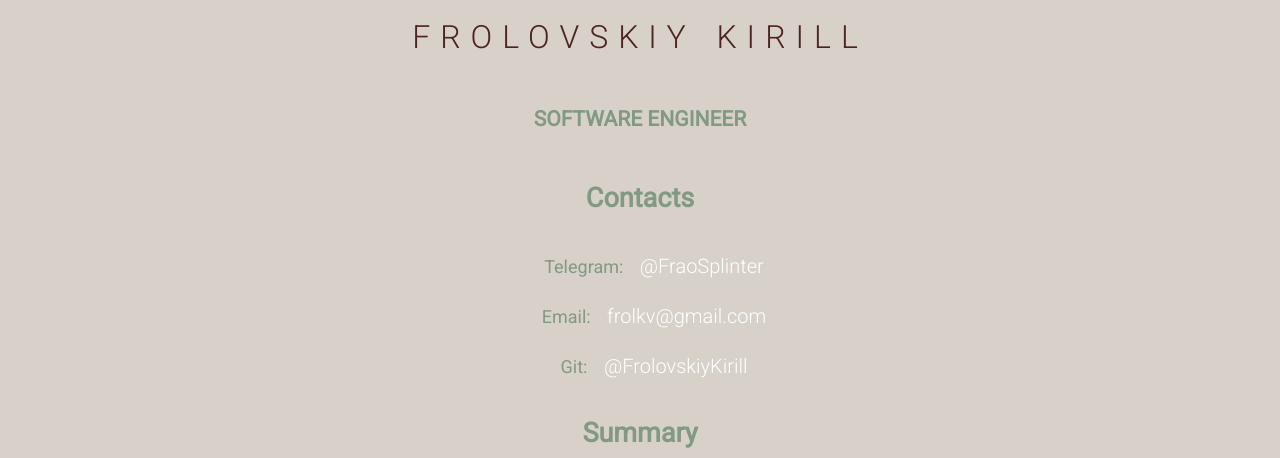
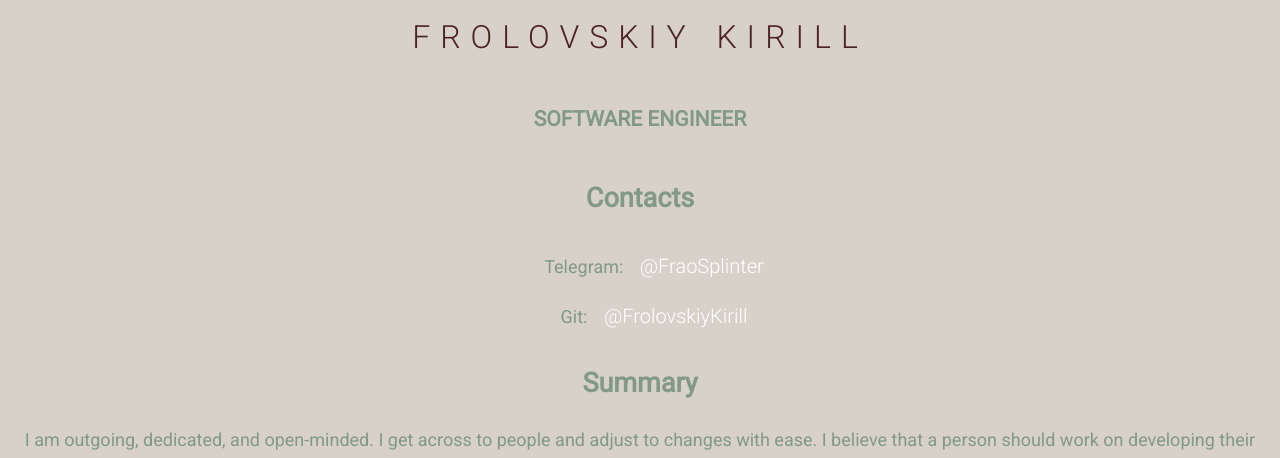
Before and after one commit to FrolovskiyKirill/rsschool-cv, a plain HTML site: page index.html in a window 1280 px wide. Shown: the part 308-766 px from the top of the page. Drawn offline with Linux system fonts and the light colour scheme.

Commit message:
fix: change brocken links and fix some bugs

```diff
--- a/index.html
+++ b/index.html
@@ -40,8 +40,7 @@
                 <h2 class="section-title">Contacts</h2>
                 <ul class="section-list">
                     <li class="section-item">Telegram: <a href="https://t.me/FraoSplinter" class="email nav-link">@FraoSplinter</a></li>
-                    <li class="section-item">Email: <a href="frolkv@gmail.com" class="email nav-link">frolkv@gmail.com</a></li>
-                    <li class="section-item">Git: <a href="https://github.com/FrolovakiyKirill" class="github nav-link">@FrolovskiyKirill</a></li>
+                    <li class="section-item">Git: <a href="https://github.com/FrolovskiyKirill" class="github nav-link">@FrolovskiyKirill</a></li>
                 </ul>
             </section>
             <section class="section" id="summary">
@@ -95,7 +94,7 @@
     </main>
     <footer class="footer">
         <div class="container footer-container">
-          <div><a href="https://github.com/FrolovakiyKirill" class="github nav-link">@FrolovskiyKirill 2022</a></div>
+          <div><a href="https://github.com/FrolovskiyKirill" class="github nav-link">@FrolovskiyKirill 2022</a></div>
           <a href="https://rs.school/js/" class="rss"></a>
         </div>
       </footer>
```
